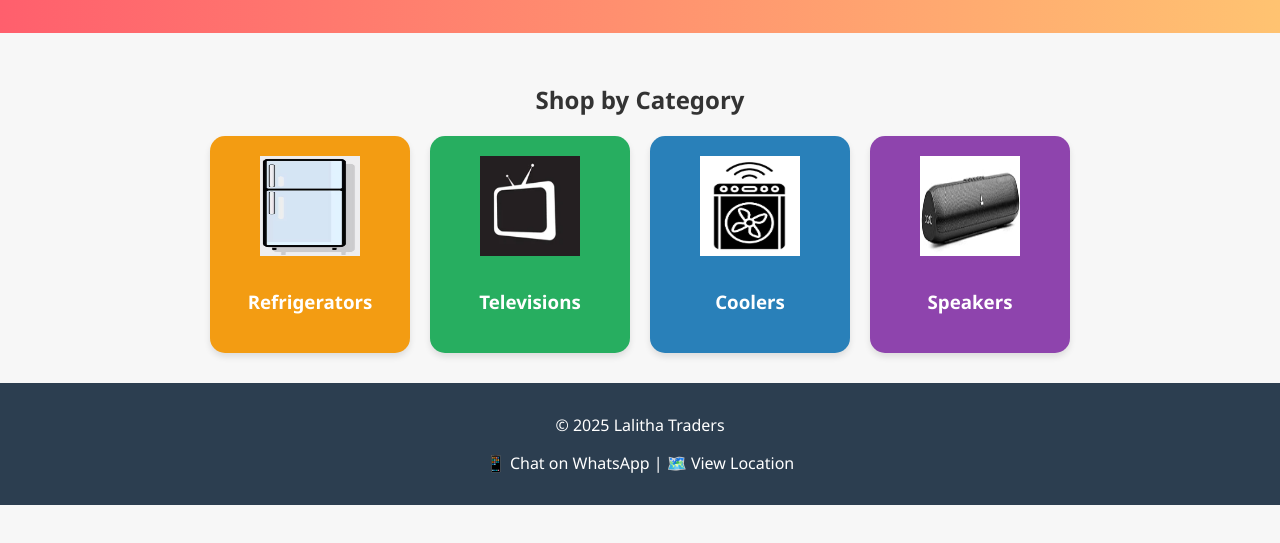
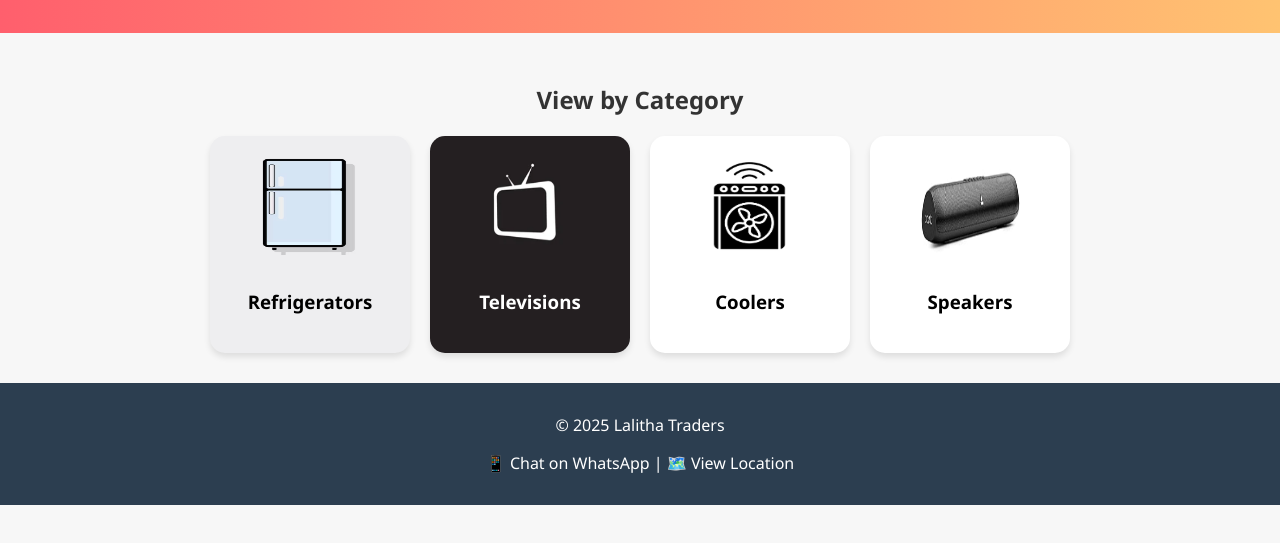
Before and after one commit to ltvzm/lalitha-traders, a plain HTML site: page index.html in a window 1280 px wide. Shown: the part 131-674 px from the top of the page. Drawn offline with Linux system fonts and the light colour scheme.

Commit message:
Add files via upload

```diff
--- a/index.html
+++ b/index.html
@@ -13,31 +13,32 @@
   </header>
 
   <section class="categories">
-    <h2>Shop by Category</h2>
+    <h2>View by Category</h2>
     <div class="category-list">
-      <a href="categories/refrigerators.html" class="category-card" style="background:#f39c12;">
-        <img src="images/refrigerator.png" alt="Refrigerators" />
-        <h3>Refrigerators</h3>
+      <a href="categories/refrigerators.html" class="category-card" style="background:#eeeef0;">
+        <img src="images/refrigerator.png" alt="Refrigerators"/>
+        <h3 style="color: black;">Refrigerators</h3>
       </a>
-      <a href="categories/televisions.html" class="category-card" style="background:#27ae60;">
+      <a href="categories/televisions.html" class="category-card" style="background:#241f21;">
         <img src="images/television.png" alt="Televisions" />
-        <h3>Televisions</h3>
+        <h3 style="color: white;">Televisions</h3>
       </a>
-      <a href="categories/coolers.html" class="category-card" style="background:#2980b9;">
+      <a href="categories/coolers.html" class="category-card" style="background:#ffffff;">
         <img src="images/cooler.png" alt="Coolers" />
-        <h3>Coolers</h3>
+        <h3 style="color: black;">Coolers</h3>
       </a>
-      <a href="categories/speakers.html" class="category-card" style="background:#8e44ad;">
+      <a href="categories/speakers.html" class="category-card" style="background:#ffffff;">
         <img src="images/speaker.png" alt="Speakers" />
-        <h3>Speakers</h3>
+        <h3 style="color: black;">Speakers</h3>
       </a>
     </div>
   </section>
 
+
   <footer>
     <p>&copy; 2025 Lalitha Traders</p>
     <p>📱 <a href="https://wa.me/917989848259">Chat on WhatsApp</a> |
-       🗺️ <a href="https://goo.gl/maps/xyz">View Location</a></p>
+       🗺️ <a href="https://maps.app.goo.gl/CCPrTLWdQYFrr7Wm7">View Location</a></p>
   </footer>
 </body>
 </html>
```
